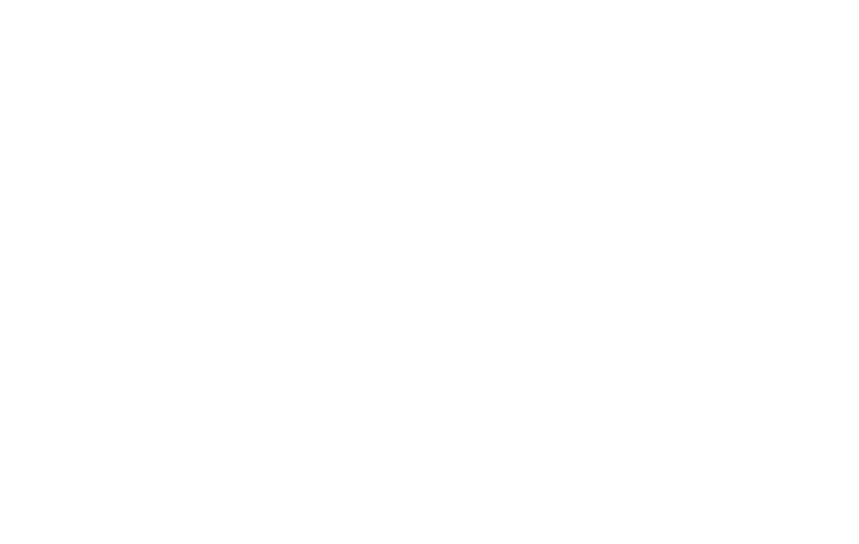
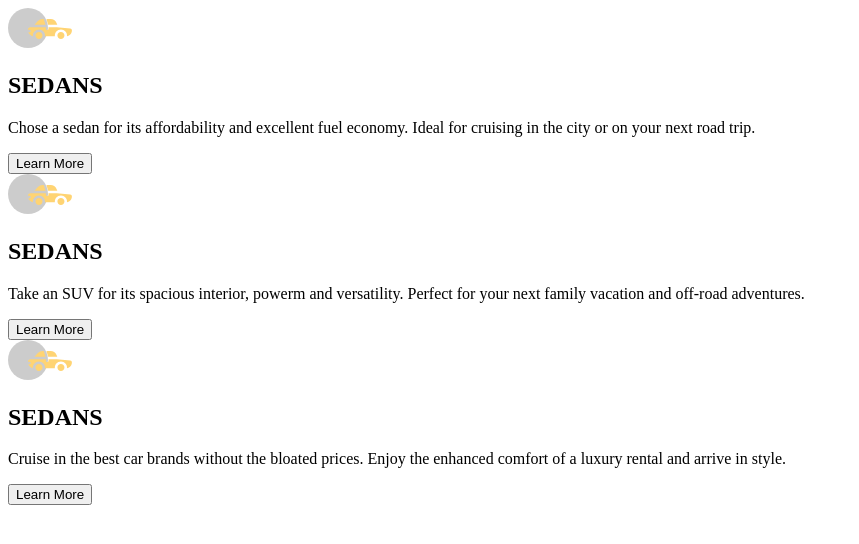
Before and after one commit to BrianRios95/FrontendMentor-Challenge-ColumnPreviewCard, a plain HTML site: page index.html in a window 1280 px wide. Shown: the whole page, without its empty margins (0-859 px from the left). Drawn offline with Linux system fonts and the light colour scheme.

Commit message:
html layout

```diff
--- a/index.html
+++ b/index.html
@@ -4,8 +4,42 @@
     <meta charset="UTF-8" />
     <meta http-equiv="X-UA-Compatible" content="IE=edge" />
     <meta name="viewport" content="width=device-width, initial-scale=1.0" />
+    <style>
+      @import url("https://fonts.googleapis.com/css2?family=Lexend+Deca&display=swap");
+      @import url("https://fonts.googleapis.com/css2?family=Big+Shoulders+Display:wght@700&display=swap");
+    </style>
     <link rel="stylesheet" href="style.css" />
     <title>Column Card Preview</title>
   </head>
-  <body></body>
+  <body>
+    <div class="container">
+      <article class="card sedan">
+        <img src="images/icon-sedans.svg" alt="sedan icon" class="cardIcon" />
+        <h2 class="title">SEDANS</h2>
+        <p class="text">
+          Chose a sedan for its affordability and excellent fuel economy. Ideal
+          for cruising in the city or on your next road trip.
+        </p>
+        <button class="btn">Learn More</button>
+      </article>
+      <article class="card suvs">
+        <img src="images/icon-sedans.svg" alt="sedan icon" class="cardIcon" />
+        <h2 class="title">SEDANS</h2>
+        <p class="text">
+          Take an SUV for its spacious interior, powerm and versatility. Perfect
+          for your next family vacation and off-road adventures.
+        </p>
+        <button class="btn">Learn More</button>
+      </article>
+      <article class="card luxury">
+        <img src="images/icon-sedans.svg" alt="sedan icon" class="cardIcon" />
+        <h2 class="title">SEDANS</h2>
+        <p class="text">
+          Cruise in the best car brands without the bloated prices. Enjoy the
+          enhanced comfort of a luxury rental and arrive in style.
+        </p>
+        <button class="btn">Learn More</button>
+      </article>
+    </div>
+  </body>
 </html>
--- a/style.css
+++ b/style.css
@@ -0,0 +1,20 @@
+:root {
+  /* COLORS */
+
+  --brightOrange: rgba(226, 135, 38, 1);
+  --darkCyan: rgba(0, 104, 112, 1);
+  --veryDarkCyan: rgba(0, 66, 65, 1);
+
+  /* paragraphs */
+  --transparentWhite: rgba(255, 255, 255, 0.75);
+
+  /* background, headings, buttons */
+  --veryLightGray: rgba(242, 242, 242, 1);
+
+  /* FONT WEIGHT */
+  --fourH: 400;
+  --sevenH: 700;
+}
+
+/* font-family: 'Lexend Deca', sans-serif; */
+/* font-family: 'Big Shoulders Display', cursive; */
```
